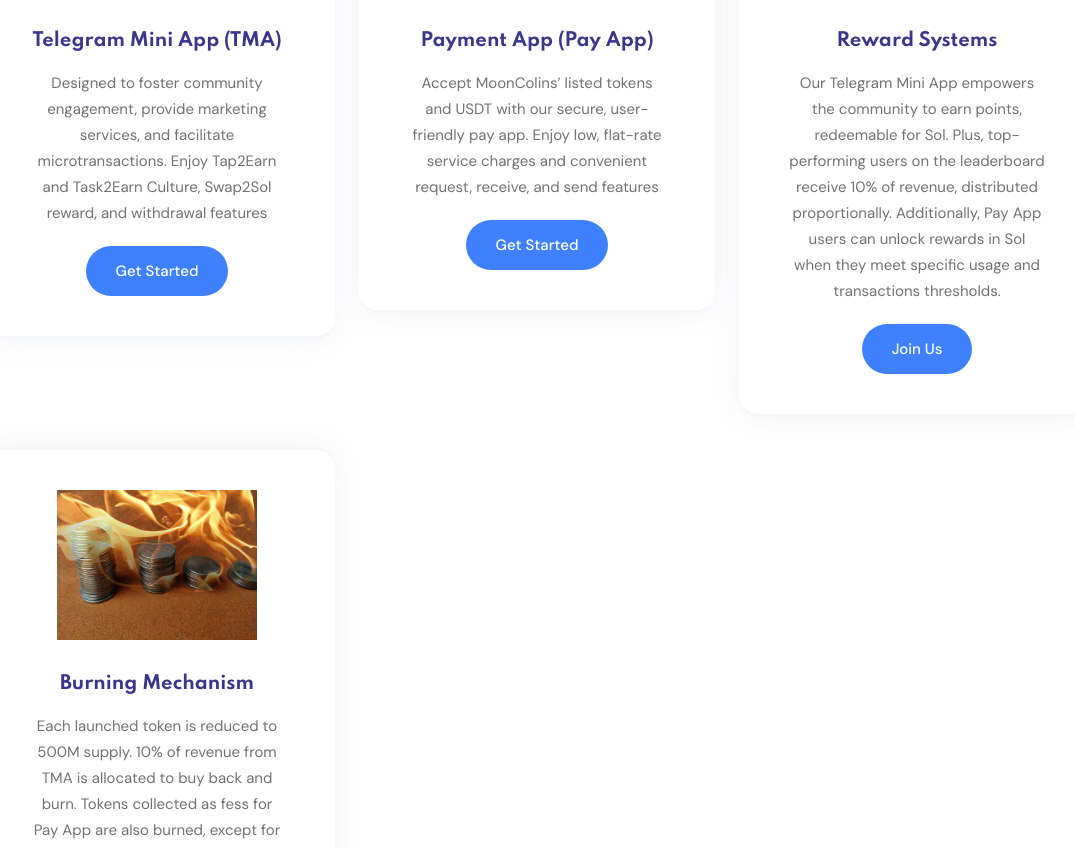
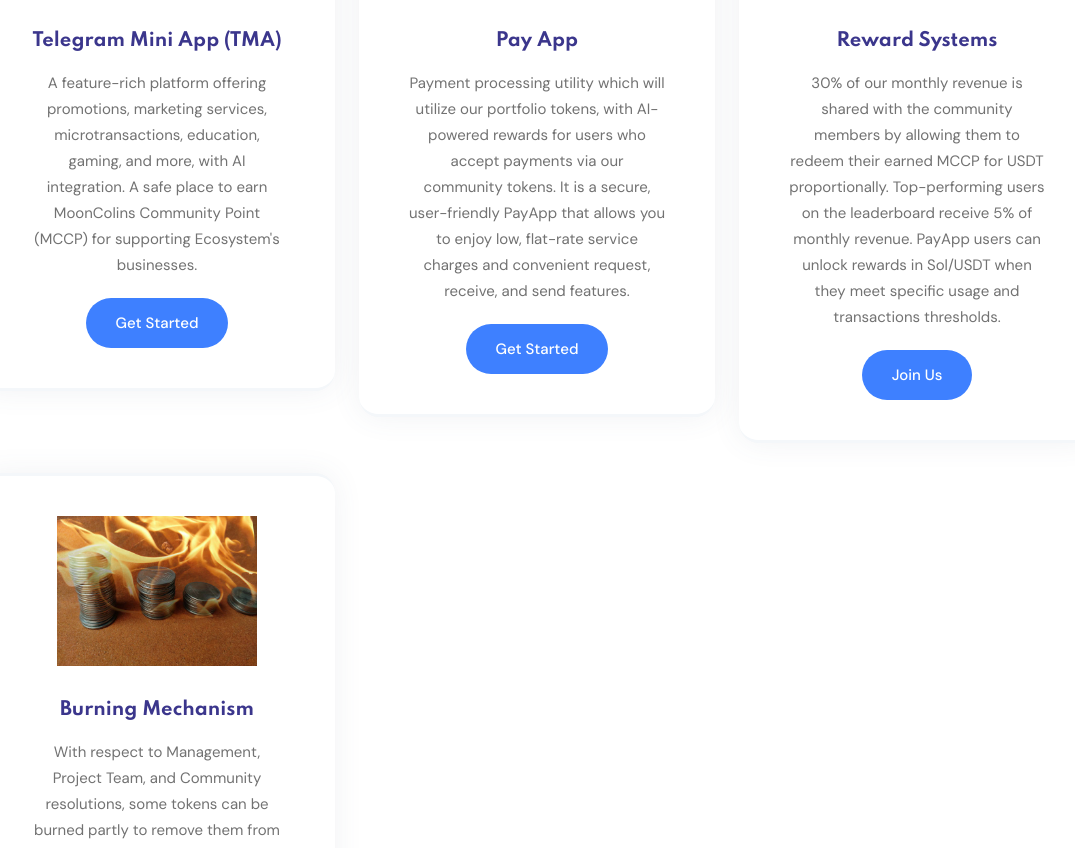
Before and after one commit to abdoullahi42/mooncolins, a plain HTML site: page index.html in a window 1280 px wide. Shown: the part 2559-3407 px from the top of the page, without its empty margins (103-1178 px from the left). Drawn offline with Linux system fonts and the light colour scheme.

Commit message:
finished the correction of

```diff
--- a/index.html
+++ b/index.html
@@ -315,9 +315,11 @@ largest entity with owned portfolio
               </div>
               <h4 class="text-title">Telegram Mini App (TMA)</h4>
               <p>
-                Designed to foster community engagement, provide marketing
-                services, and facilitate microtransactions. Enjoy Tap2Earn and
-                Task2Earn Culture, Swap2Sol reward, and withdrawal features
+                A feature-rich platform offering promotions, marketing
+services, microtransactions, education, gaming, and
+more, with AI integration. A safe place to earn
+MoonColins Community Point (MCCP) for supporting
+Ecosystem's businesses.
               </p>
               <div class="button">
                 <a href="https://t.me/mooncolinsprojects" class="btn"
@@ -334,11 +336,14 @@ largest entity with owned portfolio
               <div class="tumb">
                 <img src="assets/payment.jpg" alt="" />
               </div>
-              <h4 class="text-title">Payment App (Pay App)</h4>
+              <h4 class="text-title">Pay App</h4>
               <p>
-                Accept MoonColins’ listed tokens and USDT with our secure,
-                user-friendly pay app. Enjoy low, flat-rate service charges and
-                convenient request, receive, and send features
+                Payment processing utility which will utilize our portfolio
+                tokens, with AI-powered rewards for users who accept
+                payments via our community tokens. It is a secure,
+                user-friendly PayApp that allows you to enjoy low,
+                flat-rate service charges and convenient request, receive,
+                and send features.
               </p>
               <div class="button">
                 <a href="https://t.me/mooncolinsprojects" class="btn"
@@ -357,11 +362,12 @@ largest entity with owned portfolio
               </div>
               <h4 class="text-title">Reward Systems</h4>
               <p>
-                Our Telegram Mini App empowers the community to earn points,
-                redeemable for Sol. Plus, top-performing users on the
-                leaderboard receive 10% of revenue, distributed proportionally.
-                Additionally, Pay App users can unlock rewards in Sol when they
-                meet specific usage and transactions thresholds.
+                30% of our monthly revenue is shared with the
+                community members by allowing them to redeem their
+                earned MCCP for USDT proportionally. Top-performing
+                users on the leaderboard receive 5% of monthly revenue.
+                PayApp users can unlock rewards in Sol/USDT when
+                they meet specific usage and transactions thresholds.
               </p>
               <div class="button">
                 <a href="https://t.me/mooncolinsprojects" class="btn"
@@ -380,11 +386,8 @@ largest entity with owned portfolio
               </div>
               <h4 class="text-title">Burning Mechanism</h4>
               <p>
-                Each launched token is reduced to 500M supply. 10% of revenue
-                from TMA is allocated to buy back and burn. Tokens collected as
-                fess for Pay App are also burned, except for tokens that have
-                already reached the target 500M supply. 10% of the token supply
-                is burned upon listing on DEX.
+                With respect to Management, Project Team, and Community resolutions, some tokens can be burned partly to remove them
+from circulation permanently, thereby creating a strong fundamental for more valuation.
               </p>
               <div class="button">
                 <a href="https://t.me/mooncolinsprojects" class="btn"
@@ -522,7 +525,7 @@ prevent market disruption and ensure a stable token price
           <div class="step-number">1</div>
           <div class="step-content">
             <h3 class="step-title">Project Idea Submission</h3>
-            <p class="step-description">Individuals or groups who want to issue tokens under our brand identity should submit a "Project Idea Form" here.</p>
+            <p class="step-description">Individuals or groups who want to issue tokens under our brand identity should submit a "Project Idea Form" <a href="https://forms.gle/97fp97LVK1MP91ts5">here.</a></p>
           </div>
         </div>
         <!-- Step 2 -->
@@ -594,6 +597,26 @@ prevent market disruption and ensure a stable token price
     <!--/ End Team Area -->
 
     <!-- Start Intro Video Area -->
+     <!--Start token type -->
+
+
+  <div class="cards">
+    <div class="logo-placeholder">
+      <img src="assets/logo.jpg" alt="MoonColins" class="logo-image" />
+    </div>
+    <h4 class="queen">MoonColins Queens</h4>
+    <p class="description">
+      MoonColins Queens Token is more than a token - it’s the token of the women, launched by women, and for women to champion women inclusion in Web3. $MQUEEN embodies diversity, equity, and inclusivity in Web3. It’s championing Women In Web3 Initiatives (WWI).
+    </p>
+    <div class="details">
+      <p><strong>Ticker:</strong> $MQUEEN</p>
+      <p><strong>Network:</strong> Solana</p>
+      <p class="text"><strong>Contract Address:</strong> HmqmrDxQwXnrU8WwSGQPTjmZPvE72FFdoigFKJZMpump</p>
+    </div>
+    <a href="https://pump.fun/coin/HmqmrDxQwXnrU8WwSGQPTjmZPvE72FFdoigFKJZMpump" class="buy-link">Buy $MQUEEN</a>
+  </div>
+
+     <!--start token type-->
 
     <!-- Start Faq Area -->
     <section class="faq section" id="Faqs">
```
